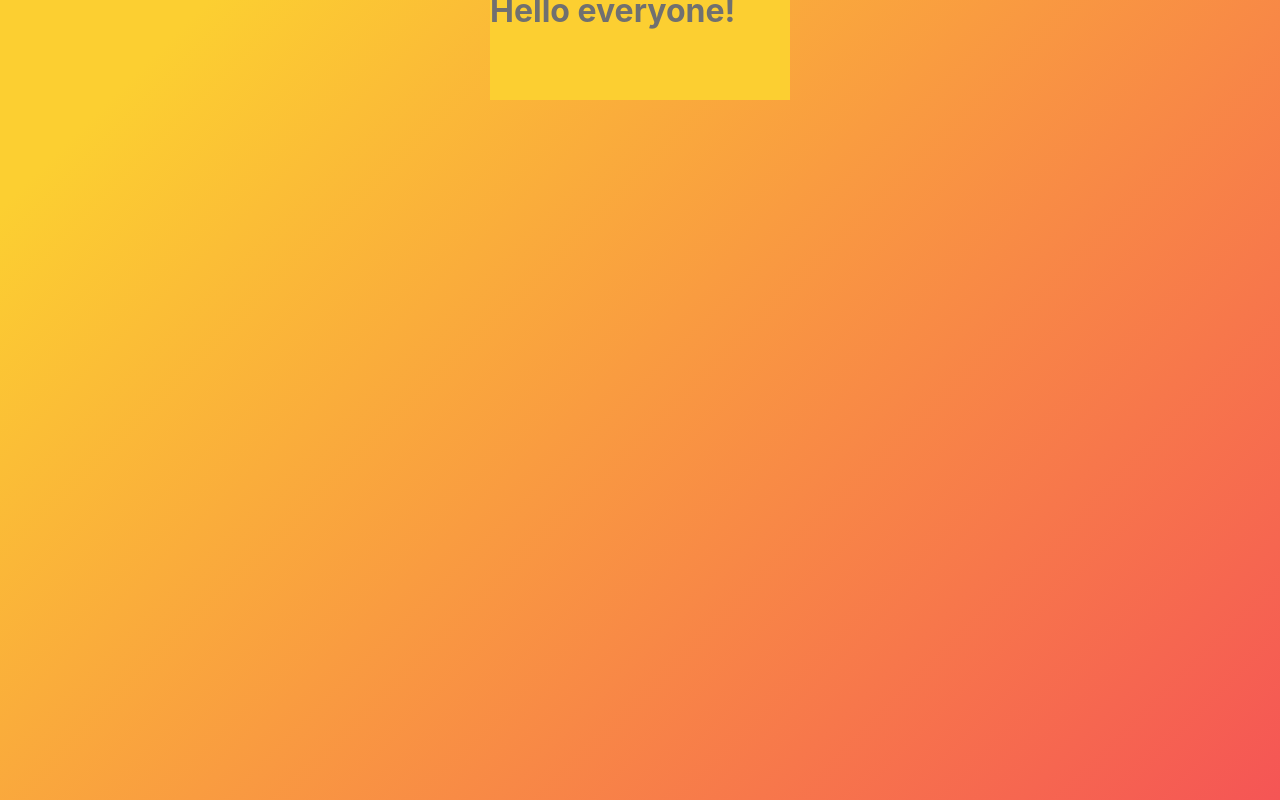
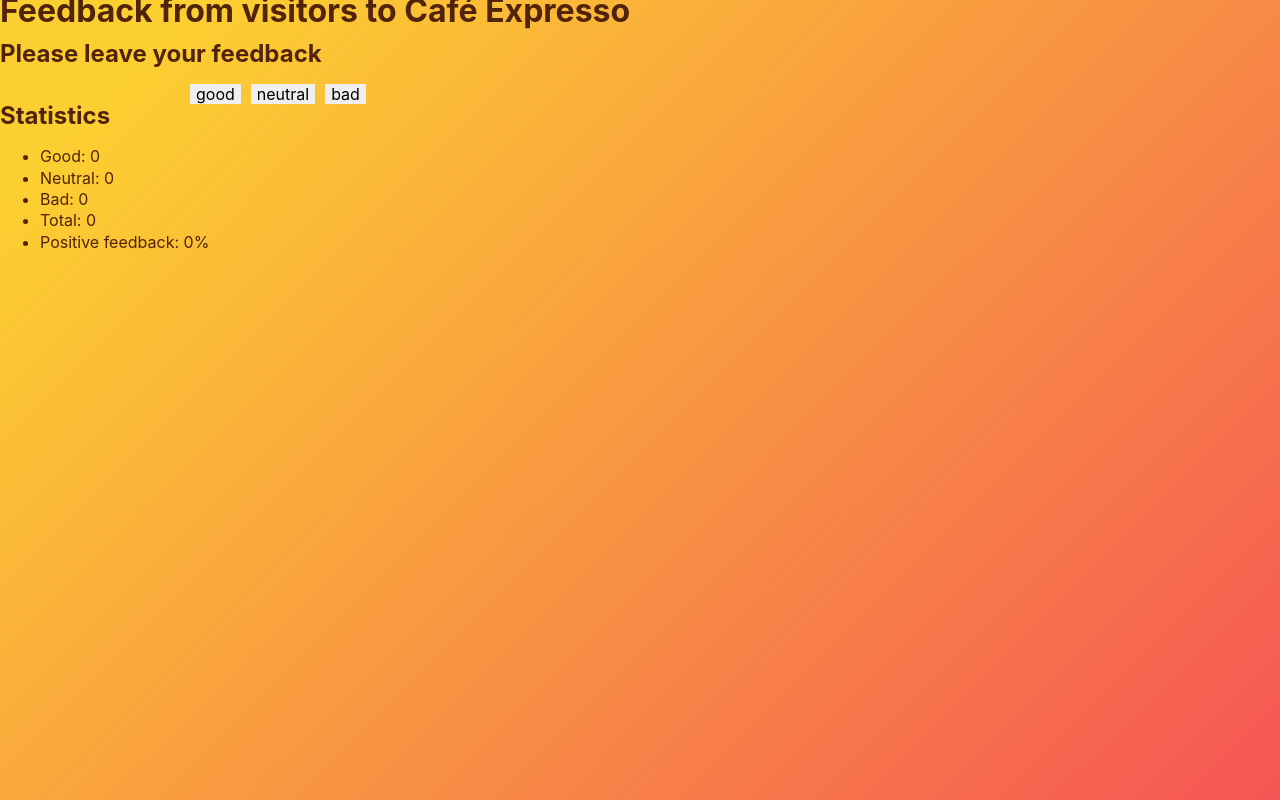
Before and after one commit to igorklyopov/goit-react-hw-02-feedback, a React (Create React App) app: page / in a window 1280 px wide. Built offline with nearby package versions, Linux system fonts and the light colour scheme.

Commit message:
adds components without prop-types and styles

```diff
--- a/src/App.js
+++ b/src/App.js
@@ -1,14 +1,74 @@
+import React, { Component } from "react";
 import Container from "./components/Container/Container";
+import Section from "./components/Section/Section";
+import FeedbackOptions from "./components/FeedbackOptions/FeedbackOptions";
+import Statistics from "./components/Statistics/Statistics";
 
-function App() {
+class App extends Component {
+  state = {
+    good: 0,
+    neutral: 0,
+    bad: 0,
+  };
+
+  static defaultProps = {};
+
+  static propTypes = {};
+
+  getOptionsValues = () => Object.keys(this.state);
+
+  onLeaveFeedback = (option) => {
+    this.setState((prevState) => {
+      return { [option]: prevState[option] + 1 };
+    });
+  };
+
+  countTotalFeedback = () => {
+    // const { good, neutral,bad} = this.state;
+    // let total = good + neutral + bad;
+    let total = Object.values(this.state).reduce(
+      (acc, currentValue) => acc + currentValue,
+      0
+    );
+    return total;
+  };
+
+  countPositiveFeedbackPercentage = () => {
+    const { good } = this.state;
+    let positiveFeedbackPercentage = Math.round(
+      good / (this.countTotalFeedback() * 0.01)
+    );
+    return positiveFeedbackPercentage || 0;
+  };
+
+  render() {
+    const { good, neutral, bad } = this.state;
+
     return (
       <>
+        <h1>Feedback from visitors to Café Expresso</h1>
+
+        <Section title="Please leave your feedback">
           <Container>
-        <h1 className="testTitle">Hello everyone!</h1>
-        {/* for test */}
+            <FeedbackOptions
+              options={this.getOptionsValues()}
+              onLeaveFeedback={this.onLeaveFeedback}
+            ></FeedbackOptions>
           </Container>
+        </Section>
+
+        <Section title="Statistics">
+          <Statistics
+            good={good}
+            neutral={neutral}
+            bad={bad}
+            total={this.countTotalFeedback()}
+            positivePercentage={this.countPositiveFeedbackPercentage()}
+          ></Statistics>
+        </Section>
       </>
     );
   }
+}
 
 export default App;
--- a/src/components/Container/Container.module.css
+++ b/src/components/Container/Container.module.css
@@ -1,10 +1,11 @@
 .container {
   max-width: 100%;
   margin: 0 auto;
+  width: 95%;
 }
 
 @media screen and (min-width: 1024px) {
   .container {
-    width: 90%;
+    width: 900px;
   }
 }
--- /dev/null
+++ b/src/components/FeedbackOptions/FeedbackOptions.js
@@ -0,0 +1,18 @@
+// import React from "react";
+// import PropTypes from "prop-types";
+import style from "./FeedbackOptions.module.css";
+
+const FeedbackOptions = ({ options, onLeaveFeedback }) => {
+  return options.map((option) => (
+    <button
+      key={option}
+      type="button"
+      className="button"
+      onClick={() => onLeaveFeedback(option)}
+    >
+      {option}
+    </button>
+  ));
+};
+
+export default FeedbackOptions;
--- /dev/null
+++ b/src/components/Section/Section.js
@@ -0,0 +1,13 @@
+// import PropTypes from "prop-types";
+import style from "../Section/Section.module.css";
+
+const Section = ({ title, children }) => {
+  return (
+    <section className={style.section}>
+      <h2 className={style.sectionTitle}>{title}</h2>
+      {children}
+    </section>
+  );
+};
+
+export default Section;
--- /dev/null
+++ b/src/components/Section/Section.module.css
@@ -0,0 +1,5 @@
+.section {
+}
+
+.sectionTitle {
+}
--- /dev/null
+++ b/src/components/Statistics/Statistics.js
@@ -0,0 +1,26 @@
+// import PropTypes from "prop-types";
+import style from "../Statistics/Statistics.module.css";
+
+const Statistics = ({ good, neutral, bad, total, positivePercentage }) => {
+  return (
+    <ul>
+      <li>
+        Good: <span>{good}</span>
+      </li>
+      <li>
+        Neutral: <span>{neutral}</span>
+      </li>
+      <li>
+        Bad: <span>{bad}</span>
+      </li>
+      <li>
+        Total: <span>{total}</span>
+      </li>
+      <li>
+        Positive feedback: <span>{positivePercentage}%</span>
+      </li>
+    </ul>
+  );
+};
+
+export default Statistics;
--- a/src/index.css
+++ b/src/index.css
@@ -1,8 +1,8 @@
 :root {
   /* colors */
-  --primary-text-color: #707070;
+  --primary-text-color: #50230a;
   --secondary-text-color: #2e266f;
-  --basic-light-text-color: #ffffff;
+  --basic-light-text-color: #f2eade;
   --primary-bg-color: #fccf31;
   --primary-bg-gradient: linear-gradient(135deg, #fccf31 10%, #f55555 100%);
   --secondary-bg-color: rgba(204, 204, 204, 0.4);
@@ -58,3 +58,11 @@
   margin: 0 auto;
   background-color: var(--primary-bg-color);
 }
+
+.button {
+  cursor: pointer;
+  outline: none;
+  border: none;
+  /*  */
+  margin-right: 10px;
+}
```
Also changed, not shown: src/components/FeedbackOptions/FeedbackOptions.module.css (added), src/components/Statistics/Statistics.module.css (added). Lines whose indentation alone changed are shown as unchanged.
